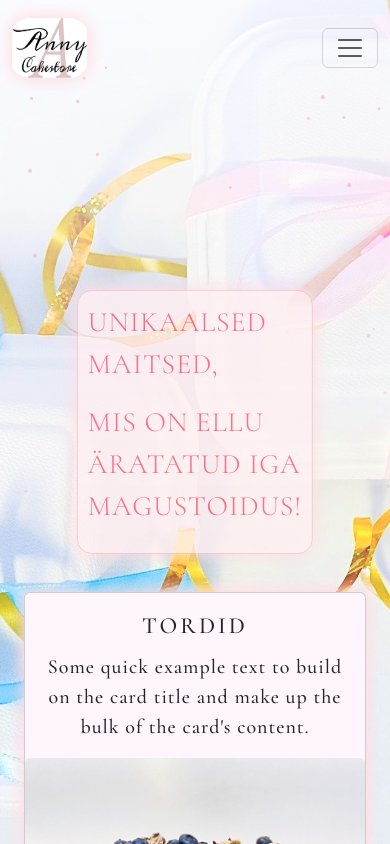
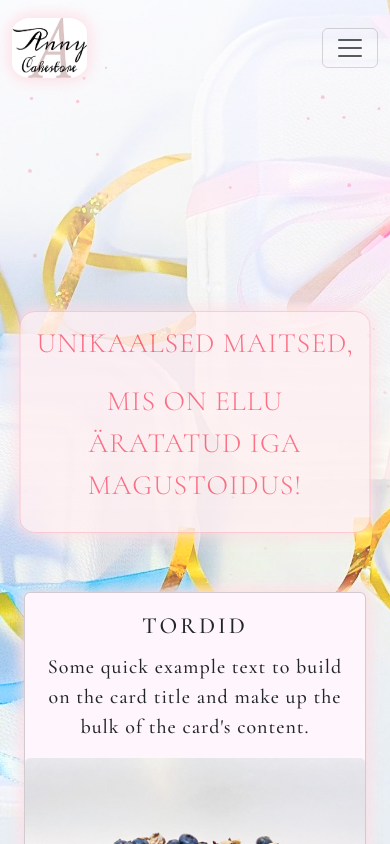
Before and after one commit to IlyaOsw/Cakestore, a React (Create React App) app: page /about#/Cakestore in a window 390 px wide. Shown: the top 844 px of the page. Built offline with nearby package versions, Linux system fonts and the light colour scheme.

Commit message:
Title fix

```diff
--- a/src/pages/Main/Main.scss
+++ b/src/pages/Main/Main.scss
@@ -16,6 +16,8 @@
     border: 1px solid pink;
     box-shadow: 0px 0px 15px 3px rgb(255, 222, 228);
     padding: 10px;
+    width: 50%;
+    text-align: center;
   }
   .main_image {
     position: absolute;
@@ -78,4 +80,12 @@
       font-size: 28px;
     }
   }
+  @media (max-width: 767px) {
+    .block-title {
+      left: 50%;
+      top: 50%;
+      transform: translate(-50%, -50%);
+      width: 90%;
+    }
+  }
 }
```
